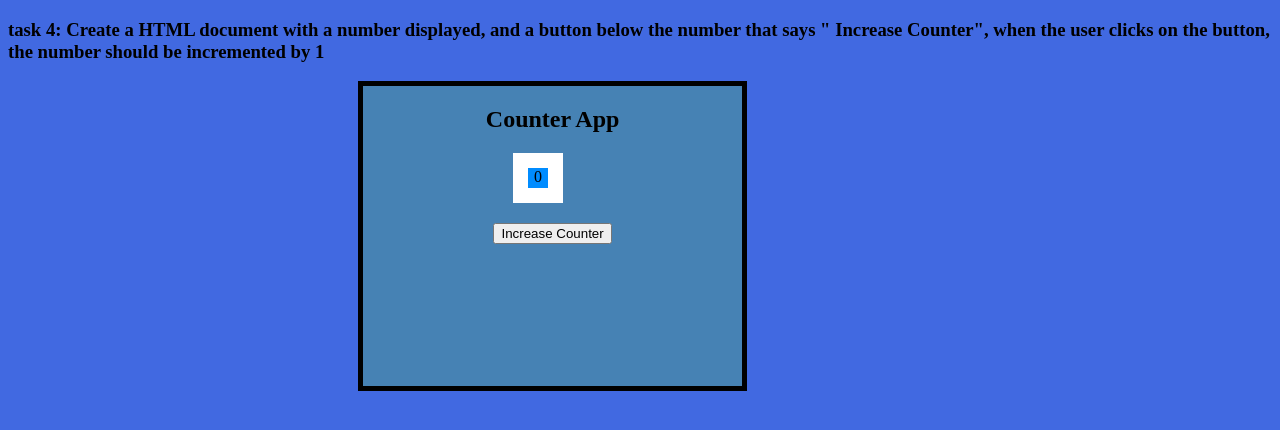
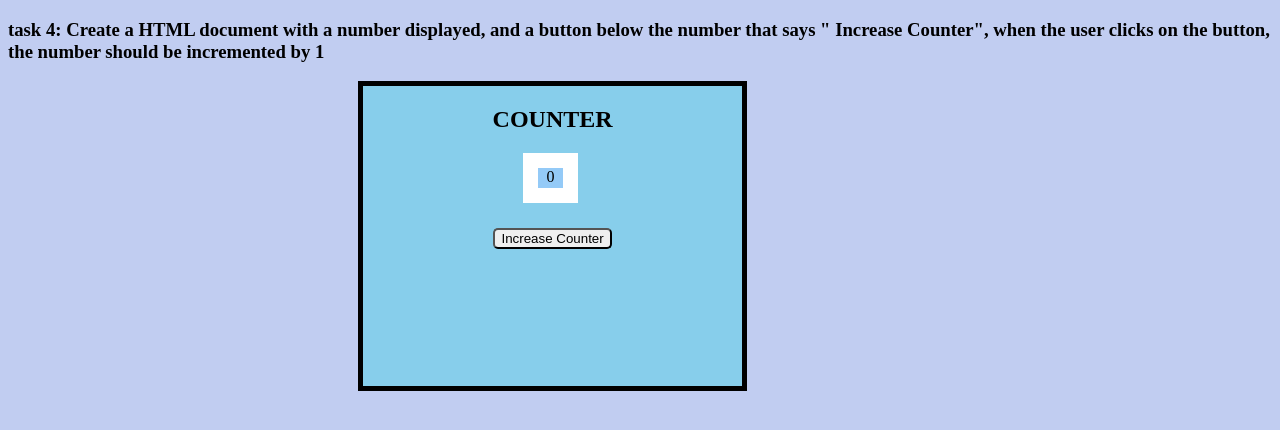
Before and after one commit to Kiranv1410/Project4, a plain HTML site: page index.html in a window 1280 px wide. Drawn offline with Linux system fonts and the light colour scheme.

Commit message:
first commit

```diff
--- a/index.html
+++ b/index.html
@@ -5,7 +5,7 @@
     <meta name="viewport" content="width=device-width, initial-scale=1.0">
     <title>Assignment4</title>
 </head>
-<body style="background: royalblue;">
+<body style="background: rgb(193, 205, 241);">
     <div>
         <h3>task 4: Create a HTML document with a number displayed, and a button below the number that says " Increase Counter", when the user clicks on the button, the number should be incremented by 1</h3>
     </div>
@@ -17,22 +17,26 @@
             text-align: center;
             height: 300px;
             margin-left: 350px;
-            background: steelblue;
+            background: skyblue;
         }
         #counter{
-           margin-left: 150px;
-           width: 50px;
+           margin-left: 160px;
+           width: 55px;
            height: 50px;
            border: 15px solid white;
-           margin-bottom: 20px;
+           margin-bottom: 25px;
+           color: black;
 
+        }
+        button{
+            border-radius: 5px;
         }
 
     </style>
 
     <section class="box">
-        <h1>Counter App</h1>
-        <div id="counter" style="box-sizing: border-box; background: rgb(0, 140, 255) ; " >0</div>
+        <h1>COUNTER </h1>
+        <div id="counter" style="box-sizing: border-box; background: rgb(148, 202, 247) ; " >0</div>
         <button id="increase" onclick="increaseCounter()">Increase Counter</button>
     </section>
 
```
